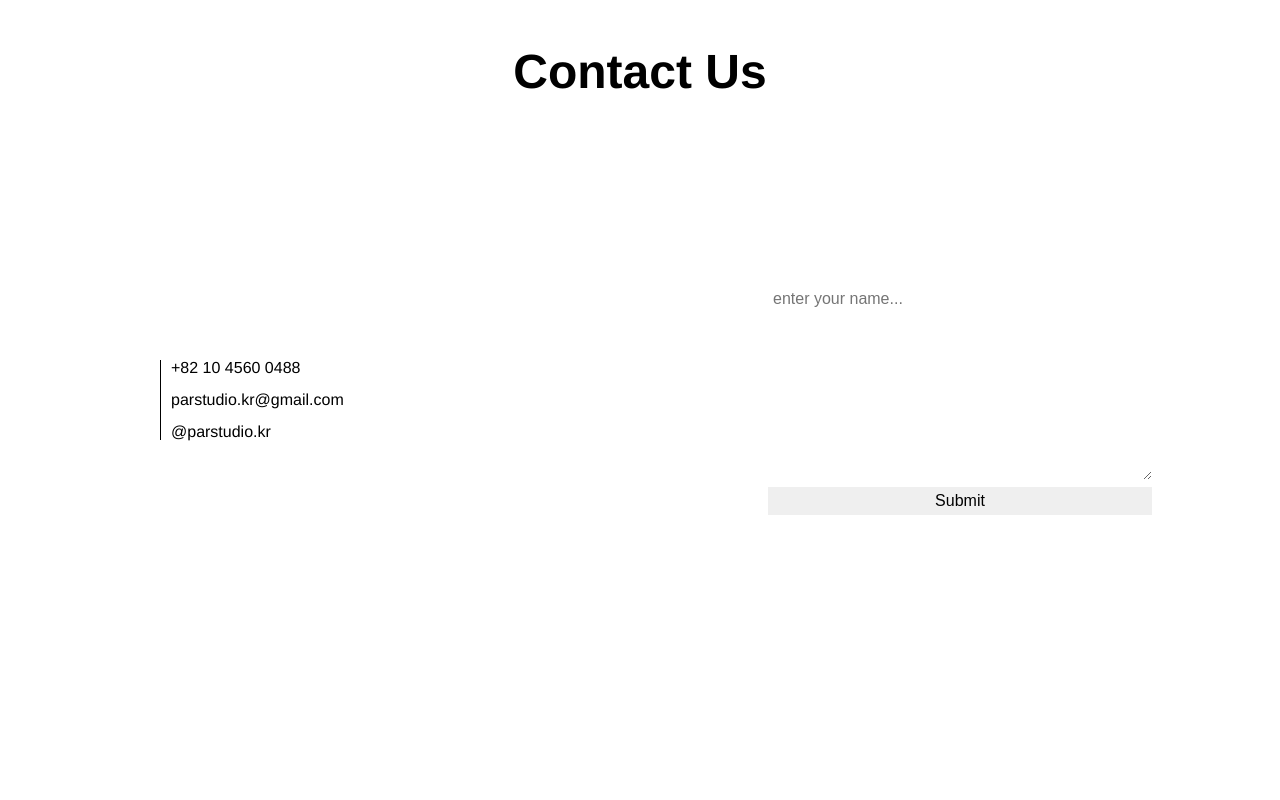
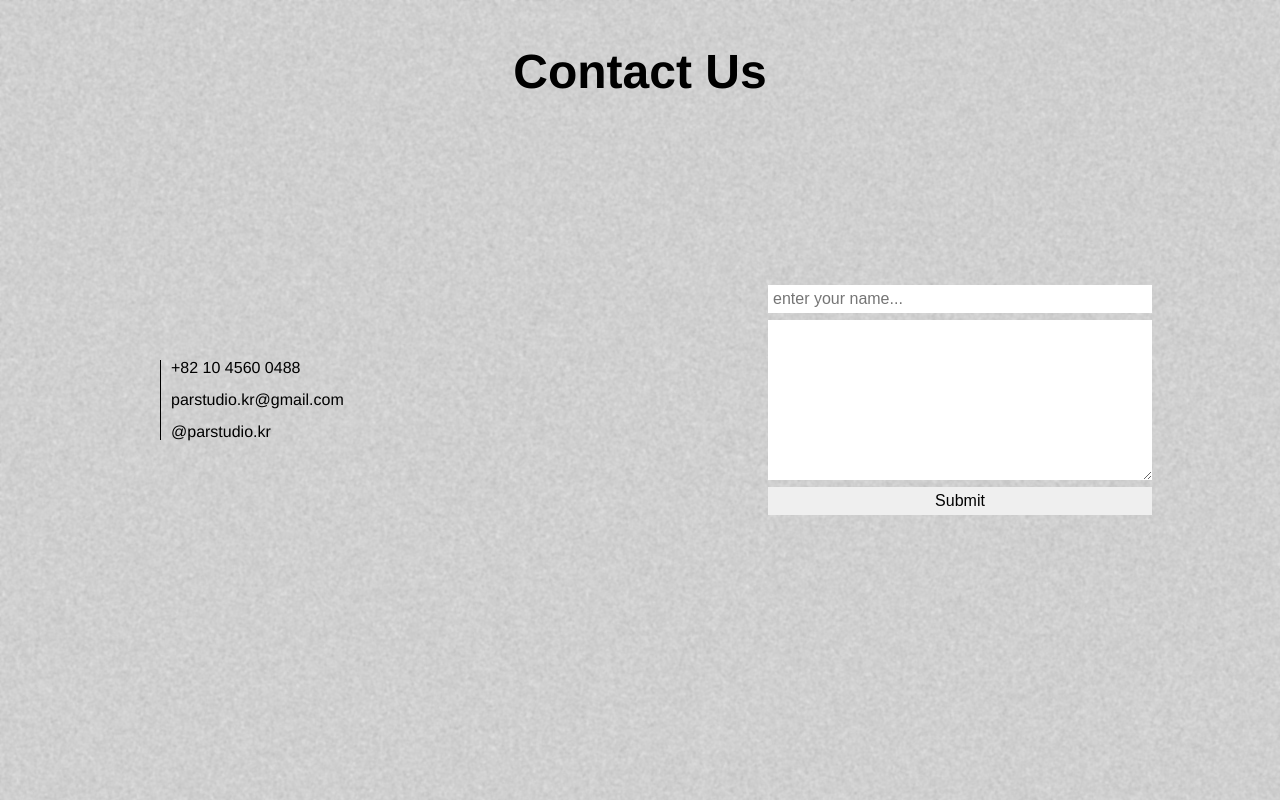
Before and after one commit to parstudio/dev, a Vue app in the folder portfolio/: page /contact in a window 1280 px wide. Built offline with nearby package versions, Linux system fonts and the light colour scheme.

Commit message:
contact 배경이미지 추가
contact 배경이미지 추가

```diff
--- a/portfolio/src/css/contact.css
+++ b/portfolio/src/css/contact.css
@@ -1,4 +1,5 @@
 .contact.wrapper {
+  background-image: url(../assets/contact_back.jpg);
 	width: 100vw;
 	height: 100vh;
 	display: grid;
```
Also changed, not shown: portfolio/src/assets/contact_back.jpg (added), 1 other file (tests, documents, lock files or other folders).
